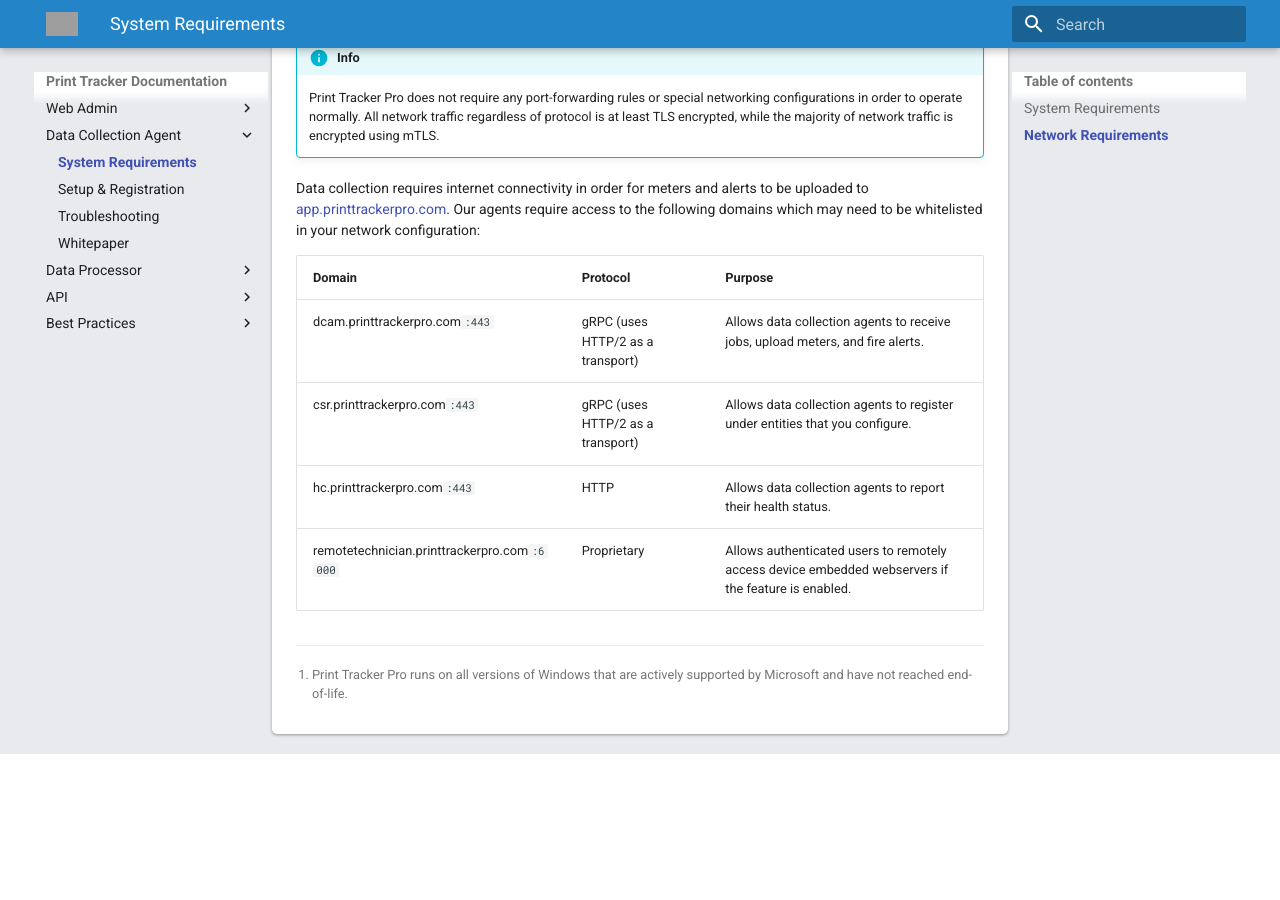
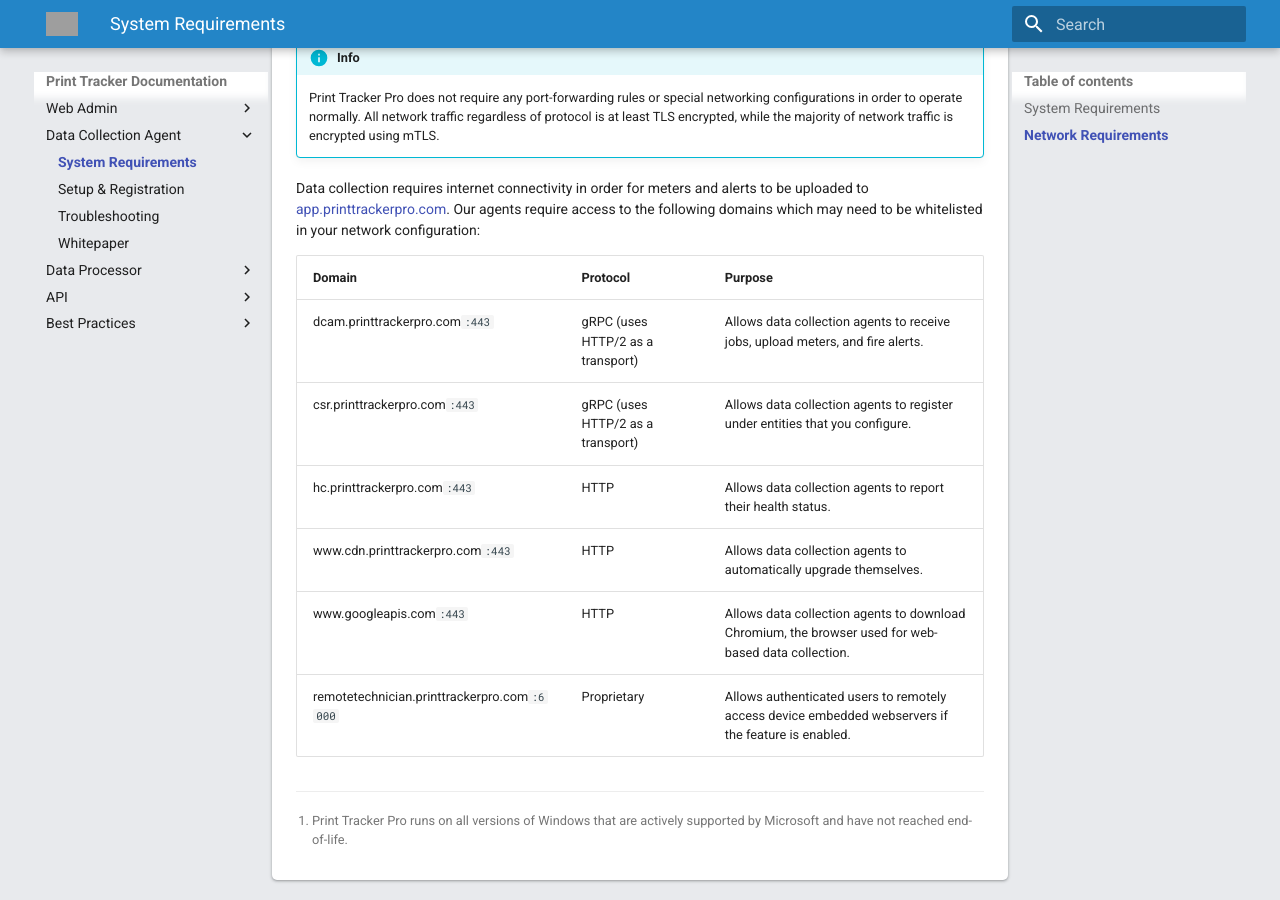
Before and after one commit to printtracker/public-documentation, an MkDocs documentation site: the page built from docs/dca/system-requirements.md, in a window 1280 px wide and 900 px high, scrolled down 889 px. Built offline with MkDocs 1.6.1 and Material for MkDocs 9.7.7, drawn with Linux system fonts in a browser that asks for light colours; comment, search, counter and statistics services are not loaded; before the commit the page ends 1643 px from its top, so only the background shows below that; grey boxes are pictures that could not be loaded.

Commit message:
Updated network system requirements for DCAs to include URLs needed for Chromium and DCA upgrades

```diff
--- a/docs/dca/system-requirements.md
+++ b/docs/dca/system-requirements.md
@@ -24,6 +24,8 @@
 |dcam.printtrackerpro.com`:443`|gRPC (uses HTTP/2 as a transport)|Allows data collection agents to receive jobs, upload meters, and fire alerts.|
 |csr.printtrackerpro.com`:443`|gRPC (uses HTTP/2 as a transport)|Allows data collection agents to register under entities that you configure.|
 |hc.printtrackerpro.com`:443`|HTTP|Allows data collection agents to report their health status.|
+|www.cdn.printtrackerpro.com`:443`|HTTP|Allows data collection agents to automatically upgrade themselves.|
+|www.googleapis.com`:443`|HTTP|Allows data collection agents to download Chromium, the browser used for web-based data collection.|
 |remotetechnician.printtrackerpro.com`:6000`|Proprietary|Allows authenticated users to remotely access device embedded webservers if the feature is enabled.|
 
 [^1]: Print Tracker Pro runs on all versions of Windows that are actively supported by Microsoft and have not reached end-of-life.
```
